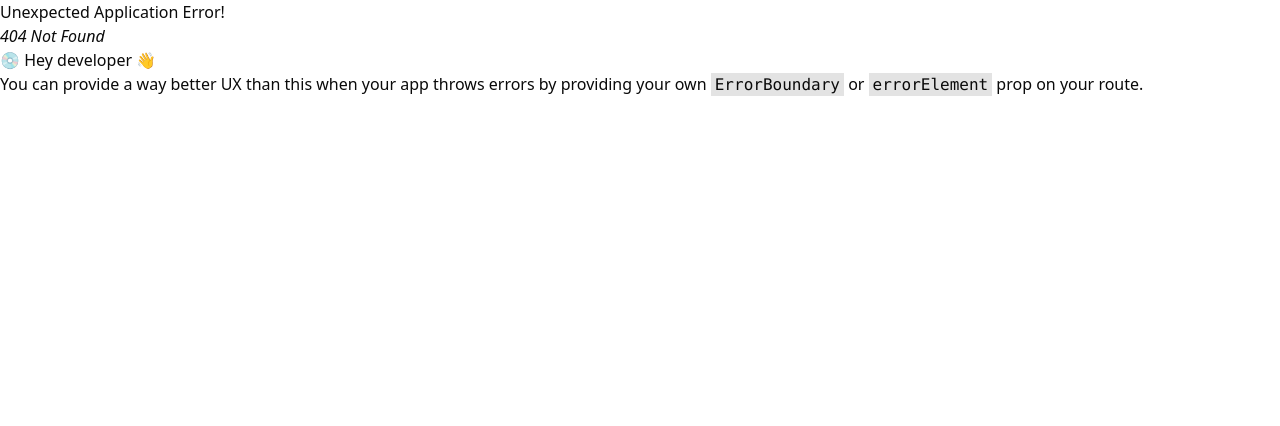
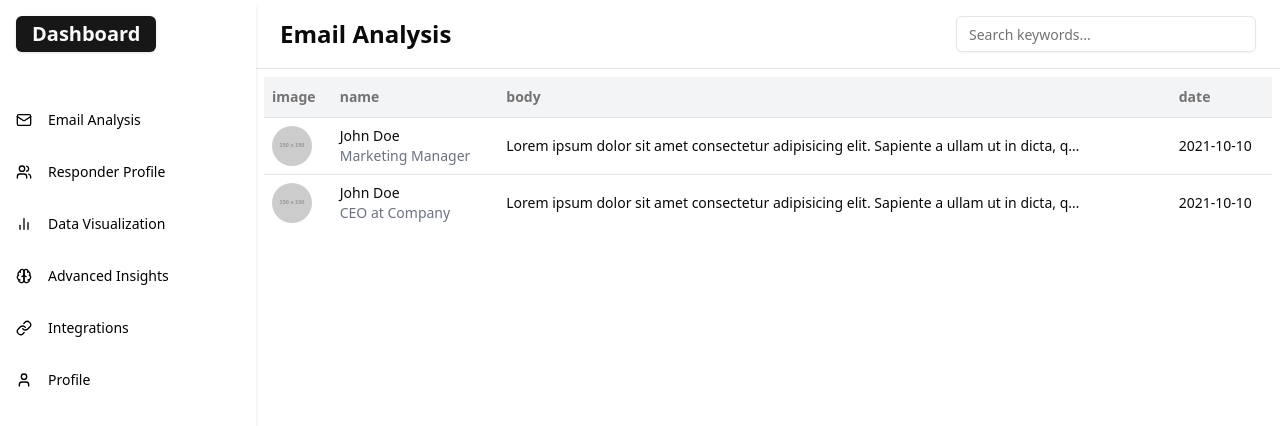
Before and after one commit to yokohailemariam/email-analytics, a React (Vite) app: page /#/responder-profile in a window 1280 px wide. Before the commit this address had no page. Shown: the top 426 px of the page. Built offline with nearby package versions, Linux system fonts and the light colour scheme.

Commit message:
Refactor Sidebar component and add navigation functionality

```diff
--- /dev/null
+++ b/src/components/ResponderProfileTable.tsx
@@ -0,0 +1,120 @@
+import React from "react";
+import {
+  createColumnHelper,
+  flexRender,
+  getCoreRowModel,
+  useReactTable,
+} from "@tanstack/react-table";
+import {
+  Table,
+  TableBody,
+  TableCell,
+  TableHead,
+  TableHeader,
+  TableRow,
+} from "@/components/ui/table";
+
+type ResponderProfileResponse = {
+  id: number;
+  image: string;
+  email: string;
+  name: string;
+  body: string;
+  title: string;
+  date: string;
+};
+
+const responderProfileResponse: ResponderProfileResponse[] = [
+  {
+    id: 1,
+    image: "https://via.placeholder.com/150",
+    email: "johndoe@mail.com",
+    name: "John Doe",
+    body: "Lorem ipsum dolor sit amet consectetur adipisicing elit. Sapiente a ullam ut in dicta, quis inventore tenetur minus obcaecati aut est, quia iure, optio quo accusamus. Earum animi perferendis culpa!",
+    title: "Marketing Manager",
+    date: "2021-10-10",
+  },
+  {
+    id: 2,
+    image: "https://via.placeholder.com/150",
+    email: "janesmith@mail.com",
+    name: "John Doe",
+    body: "Lorem ipsum dolor sit amet consectetur adipisicing elit. Sapiente a ullam ut in dicta, quis inventore tenetur minus obcaecati aut est, quia iure, optio quo accusamus. Earum animi perferendis culpa!",
+    title: "CEO at Company",
+    date: "2021-10-10",
+  },
+];
+
+const columnHelper = createColumnHelper<ResponderProfileResponse>();
+
+const columns = [
+  columnHelper.accessor("image", {
+    cell: (info) => (
+      <img
+        src={info.getValue()}
+        alt="Profile"
+        className="size-[40px] rounded-full"
+      />
+    ),
+  }),
+
+  columnHelper.accessor("name", {
+    cell: (info) => (
+      <div>
+        <div>{info.getValue()}</div>
+        <div className="text-sm text-gray-500">{info.row.original.title}</div>
+      </div>
+    ),
+  }),
+  columnHelper.accessor("body", {
+    cell: (info) => (
+      <div className="truncate max-w-sm md:max-w-xl">{info.getValue()}</div>
+    ),
+  }),
+  columnHelper.accessor("date", {
+    cell: (info) => info.getValue(),
+  }),
+];
+
+export default function ResponderProfileTable() {
+  const [data] = React.useState(() => [...responderProfileResponse]);
+  const table = useReactTable({
+    data,
+    columns,
+    getCoreRowModel: getCoreRowModel(),
+  });
+
+  return (
+    <div className="p-2">
+      <Table className="w-full border-collapse">
+        <TableHeader>
+          {table.getHeaderGroups().map((headerGroup) => (
+            <TableRow key={headerGroup.id} className="bg-gray-100">
+              {headerGroup.headers.map((header) => (
+                <TableHead key={header.id} className="p-2 text-left font-bold">
+                  {header.isPlaceholder
+                    ? null
+                    : flexRender(
+                        header.column.columnDef.header,
+                        header.getContext()
+                      )}
+                </TableHead>
+              ))}
+            </TableRow>
+          ))}
+        </TableHeader>
+        <TableBody>
+          {table.getRowModel().rows.map((row) => (
+            <TableRow key={row.id} className="border-b hover:bg-gray-50">
+              {row.getVisibleCells().map((cell) => (
+                <TableCell key={cell.id} className="p-2">
+                  {flexRender(cell.column.columnDef.cell, cell.getContext())}
+                </TableCell>
+              ))}
+            </TableRow>
+          ))}
+        </TableBody>
+      </Table>
+    </div>
+  );
+}
--- a/src/components/Sidebar.tsx
+++ b/src/components/Sidebar.tsx
@@ -25,12 +25,32 @@ const Sidebar = () => {
   const { pathname } = location;
 
   const menuItems = [
-    { icon: <Mail className="w-4 h-4" />, label: "Email Analysis" },
-    { icon: <Users className="w-4 h-4" />, label: "Responder Profile" },
-    { icon: <BarChart2 className="w-4 h-4" />, label: "Data Visualization" },
-    { icon: <Brain className="w-4 h-4" />, label: "Advanced Insights" },
-    { icon: <Link className="w-4 h-4" />, label: "Integrations" },
-    { icon: <User className="w-4 h-4" />, label: "Profile" },
+    {
+      icon: <Mail className="w-4 h-4" />,
+      label: "Email Analysis",
+      href: "/email-analysis",
+    },
+    {
+      icon: <Users className="w-4 h-4" />,
+      label: "Responder Profile",
+      href: "/responder-profile",
+    },
+    {
+      icon: <BarChart2 className="w-4 h-4" />,
+      label: "Data Visualization",
+      href: "/data-visualization",
+    },
+    {
+      icon: <Brain className="w-4 h-4" />,
+      label: "Advanced Insights",
+      href: "/advanced-insights",
+    },
+    {
+      icon: <Link className="w-4 h-4" />,
+      label: "Integrations",
+      href: "/integrations",
+    },
+    { icon: <User className="w-4 h-4" />, label: "Profile", href: "/profile" },
   ];
 
   const onChangeSearch = (e: React.ChangeEvent<HTMLInputElement>) => {
@@ -77,6 +97,7 @@ const Sidebar = () => {
               key={index}
               variant="ghost"
               className="w-full justify-start text-black hover:bg-black hover:text-white px-4 py-5"
+              onClick={() => navigate(item.href)}
             >
               {item.icon}
               <span className="ml-4">{item.label}</span>
--- /dev/null
+++ b/src/pages/advanced-insights/AdvancedInsights.tsx
@@ -0,0 +1,5 @@
+const AdvancedInsights = () => {
+  return <div>AdvancedInsights</div>;
+};
+
+export default AdvancedInsights;
--- /dev/null
+++ b/src/pages/data-visualization/DataVisualization.tsx
@@ -0,0 +1,58 @@
+import { BarChartComponent } from "@/components/charts/BarChart";
+import { LineChartComponent } from "@/components/charts/LineChart";
+import { PieChartComponent } from "@/components/charts/PieChart";
+import { ChartConfig } from "@/components/ui/chart";
+
+const DataVisualization = () => {
+  const chartData = [
+    { name: "12 AM - 6 AM", value: 400 },
+    { name: "6 AM - 12 PM", value: 300 },
+    { name: "12 PM - 6 PM", value: 200 },
+    { name: "6 PM - 12 AM", value: 278 },
+  ];
+
+  const chartData2 = [
+    { time: "9 AM", responses: 10 },
+    { time: "12 PM", responses: 20 },
+    { time: "3 PM", responses: 15 },
+    { time: "6 PM", responses: 25 },
+  ];
+
+  const chartConfig = {
+    value: {
+      label: "value",
+      color: "hsl(var(--chart-1))",
+    },
+  } satisfies ChartConfig;
+
+  const chartConfig2 = {
+    responses: {
+      label: "responses",
+      color: "hsl(var(--chart-1))",
+    },
+  } satisfies ChartConfig;
+
+  return (
+    <div className="p-3 space-y-3">
+      <div className="grid grid-cols-1 md:grid-cols-2 gap-8">
+        <BarChartComponent
+          title={"Email Sent Time Analysis"}
+          dataKeyXAxis={"name"}
+          dataKeyBar={"value"}
+          chartConfig={chartConfig}
+          chartData={chartData}
+        />
+        <LineChartComponent
+          title={"Time Slots vs Responses"}
+          dataKeyXAxis={"time"}
+          dataKeyBar={"responses"}
+          chartConfig={chartConfig2}
+          chartData={chartData2}
+        />
+      </div>
+      <PieChartComponent />
+    </div>
+  );
+};
+
+export default DataVisualization;
--- /dev/null
+++ b/src/pages/email-analysis/EmailAnalysis.tsx
@@ -0,0 +1,51 @@
+import { Card, CardContent, CardHeader, CardTitle } from "@/components/ui/card";
+import { Clock, AlignLeft, Tag, AlertCircle } from "lucide-react";
+
+const EmailAnalysis = () => {
+  return (
+    <div className="grid gap-4 md:grid-cols-2 lg:grid-cols-3 xl:grid-cols-4 p-3">
+      <Card>
+        <CardHeader className="flex flex-row items-center justify-between space-y-0 pb-2">
+          <CardTitle className="text-sm font-medium">
+            Avg. Response Time
+          </CardTitle>
+          <Clock className="h-4 w-4 text-muted-foreground" />
+        </CardHeader>
+        <CardContent>
+          <div className="text-2xl font-bold">4.2 hours</div>
+        </CardContent>
+      </Card>
+      <Card>
+        <CardHeader className="flex flex-row items-center justify-between space-y-0 pb-2">
+          <CardTitle className="text-sm font-medium">
+            Avg. Email Length
+          </CardTitle>
+          <AlignLeft className="h-4 w-4 text-muted-foreground" />
+        </CardHeader>
+        <CardContent>
+          <div className="text-2xl font-bold">320 words</div>
+        </CardContent>
+      </Card>
+      <Card>
+        <CardHeader className="flex flex-row items-center justify-between space-y-0 pb-2">
+          <CardTitle className="text-sm font-medium">Top Keyword</CardTitle>
+          <Tag className="h-4 w-4 text-muted-foreground" />
+        </CardHeader>
+        <CardContent>
+          <div className="text-2xl font-bold">Meeting</div>
+        </CardContent>
+      </Card>
+      <Card>
+        <CardHeader className="flex flex-row items-center justify-between space-y-0 pb-2">
+          <CardTitle className="text-sm font-medium">Non-responses</CardTitle>
+          <AlertCircle className="h-4 w-4 text-muted-foreground" />
+        </CardHeader>
+        <CardContent>
+          <div className="text-2xl font-bold">15%</div>
+        </CardContent>
+      </Card>
+    </div>
+  );
+};
+
+export default EmailAnalysis;
--- /dev/null
+++ b/src/pages/integrations/Integrations.tsx
@@ -0,0 +1,5 @@
+const Integrations = () => {
+  return <div>Integrations</div>;
+};
+
+export default Integrations;
--- /dev/null
+++ b/src/pages/profile/Profile.tsx
@@ -0,0 +1,5 @@
+const Profile = () => {
+  return <div>Profile</div>;
+};
+
+export default Profile;
--- /dev/null
+++ b/src/pages/responder-profile/ResponderProfile.tsx
@@ -0,0 +1,7 @@
+import ResponderProfileTable from "@/components/ResponderProfileTable";
+
+const ResponderProfile = () => {
+  return <ResponderProfileTable />;
+};
+
+export default ResponderProfile;
```
Also changed, not shown: src/routes/index.tsx (+30 -0 lines).
